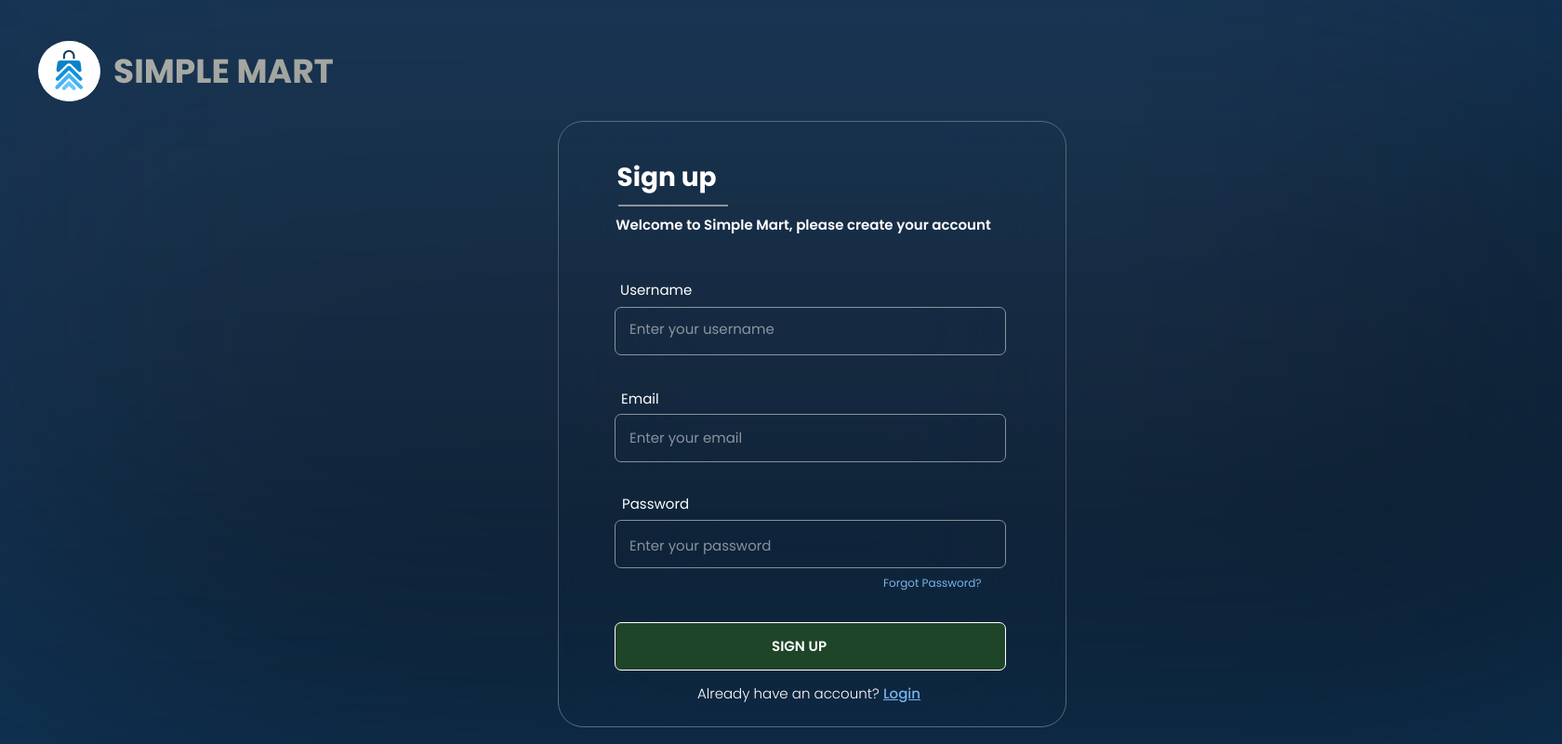
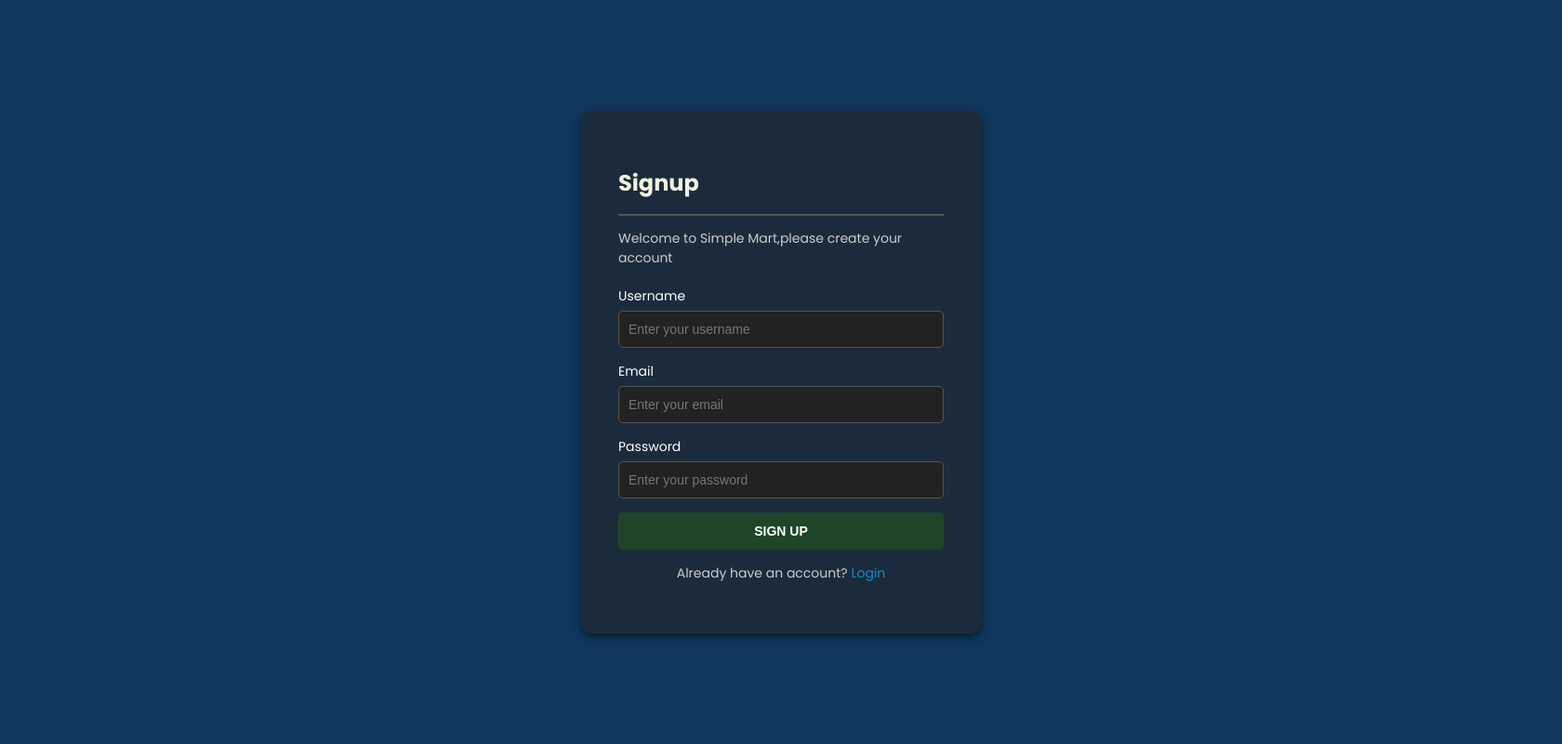
Before and after one commit to Ferarineyesh/Website-E-Commerce-Basis-Data, a PHP site: page /signup.html in a window 1680 px wide. Shown: the whole page at 93% size. Run offline with PHP 8.4, Linux system fonts and the light colour scheme; some libraries are stand-ins or nearby versions.

Commit message:
perbaikan login signup

```diff
--- a/login.css
+++ b/login.css
@@ -3,113 +3,113 @@ body {
     margin: 0;
     background-color: #10375C;
     font-family: 'Poppins', sans-serif;
-    display: flex; /* Use flexbox */
-    justify-content: center; /* Center horizontally */
-    align-items: center; /* Center vertically */
-    height: 100vh; /* Full viewport height */
-    width: 100vw;
-    overflow-x: hidden;
+    color: #F3F3E0;
+    display: flex;
+    justify-content: center;
+    align-items: center;
+    height: 100vh;
 }
 
-/* Common styles */
+/* Container */
 .container {
+    display: flex;
     justify-content: center;
+    align-items: center;
     width: 100%;
     height: 100%;
-    position: relative; /* Changed from 'center' to 'relative' */
+    background-color: #10375C;
 }
 
-.border-line {
-    width: 110px;
-    height: 0;
-    position: absolute;
-    border: 1px rgba(255, 255, 255, 0.8) solid;
+.divider {
+    border: none;
+    border-top: 2px solid #555; /* Warna garis */
+    margin: 10px 0;
+    margin-top: -4px ; /* Jarak antara judul dan teks Welcome */
+    width: 100%; /* Panjang penuh */
+  }
+
+/* Card */
+.card {
+    background-color: #1B2B3C;
+    padding: 40px;
+    width: 350px;
+    border-radius: 10px;
+    box-shadow: 0 4px 10px rgba(0, 0, 0, 0.5);
 }
 
-.blur-background {
-    width: 1841px;
-    height: 610px;
-    position: absolute;
-    background: rgba(39, 46, 63, 0.5);
-    box-shadow: 190px 190px 190px;
-    filter: blur(190px);
+/* Title */
+.login-title {
+    font-size: 24px;
+    color: white;
+    margin-bottom: 10px;
+    text-align: left;
 }
 
-.card {
-    width: 545px;
-    height: 566px;
-    position: relative; /* Changed from 'center' to 'relative' */
-    opacity: 0.5;
-    background: linear-gradient(136deg, #1F4529 0%);
-    border-radius: 27px;
-    border: 1px white solid;
-    backdrop-filter: blur(60px);
-    display: flex; /* Use flexbox for inner content if needed */
-    flex-direction: column; /* Stack children vertically */
-    align-items: center; /* Center children horizontally */
-    justify-content: center; /* Center children vertically */
+/* Welcome Message */
+.welcome-message {
+    font-size: 14px;
+    color: #ccc;
+    text-align: left;
+    margin-bottom: 20px;
 }
 
-.input-box {
-    width: 419px;
-    height: 50px;
-    opacity: 0.5;
-    background: linear-gradient(109deg, white 0%);
-    border-radius: 7px;
-    border: 1px black solid;
-    backdrop-filter: blur(60px);
+/* Form Group */
+.form-group {
+    margin-bottom: 15px;
+    text-align: left;
 }
 
-.text {
-    position: absolute;
+/* Input Label */
+.input-label {
+    font-size: 14px;
     color: white;
-    font-size: 15px;
-    font-weight: 400;
-    overflow-wrap: break-word; /* Update from word-wrap */
+    margin-bottom: 5px;
+    display: block;
 }
 
-/* Custom Text Styles */
-.text-blue {
-    color: #78B3EC;
-    font-size: 12px;
-    font-weight: 400;
+/* Input Field */
+.input-field {
+    width: 100%;
+    height: 40px;
+    padding: 10px;
+    border-radius: 5px;
+    border: 1px solid #555;
+    background-color: #222;
+    color: white;
+    font-size: 14px;
+    box-sizing: border-box;
 }
 
-.text-green {
-    color: #BDCA2E;
-    font-weight: 500;
+/* Signup Button */
+.login-button {
+    width: 100%;
+    height: 40px;
+    background: #1F4529;
+    border-radius: 5px;
+    border: none;
+    color: white;
+    font-size: 14px;
+    font-weight: bold;
+    cursor: pointer;
 }
 
-.text-large {
-    color: white;
-    font-size: 28px;
-    font-weight: 700;
+.login-button:hover {
+    background-color: #3D6E42;
 }
 
-.text-xl {
-    color: #F3F3E0;
-    font-size: 36px;
-    font-weight: 700;
+/* Login Prompt */
+.login-prompt {
+    margin-top: 15px;
+    font-size: 14px;
+    color: #ccc;
+    text-align: center;
 }
 
-/* Buttons */
-.login-button {
-    width: 419px;
-    height: 50px;
-    background: #1F4529;
-    border-radius: 7px;
-    border: 1px white solid;
-    color: white;
-    font-size: 15px;
-    font-weight: 600;
-    text-align: center;
-    line-height: 50px;
+.signup-link {
+    color: #0B90C4;
+    text-decoration: none;
 }
 
-/* Logo */
-.logo {
-    width: 67px;
-    height: 65px;
-    position: absolute;
-    border-radius: 2000px;
+.signup-link:hover {
+    text-decoration: underline;
 }
--- a/signup.css
+++ b/signup.css
@@ -3,125 +3,113 @@ body {
   margin: 0;
   background-color: #10375C;
   font-family: 'Poppins', sans-serif;
+  color: #F3F3E0;
+  display: flex;
+  justify-content: center;
+  align-items: center;
+  height: 100vh;
 }
 
-  /* Common styles */
+/* Container */
 .container {
-    position: relative;
+  display: flex;
+  justify-content: center;
+  align-items: center;
   width: 100%;
   height: 100%;
+  background-color: #10375C;
 }
 
-  .border-line {
-    width: 110px;
-    height: 0px;
-    position: absolute;
-    border: 1px rgba(255, 255, 255, 0.8) solid;
+.divider {
+  border: none;
+  border-top: 2px solid #555; /* Warna garis */
+  margin: 10px 0;
+  margin-top: -4px ; /* Jarak antara judul dan teks Welcome */
+  width: 100%; /* Panjang penuh */
 }
 
-  .blur-background {
-    width: 1841px;
-    height: 610px;
-    position: absolute;
-    background: rgba(39, 46, 63, 0.5);
-    box-shadow: 190px 190px 190px;
-    filter: blur(190px);
+/* Card */
+.card {
+  background-color: #1B2B3C;
+  padding: 40px;
+  width: 350px;
+  border-radius: 10px;
+  box-shadow: 0 4px 10px rgba(0, 0, 0, 0.5);
 }
 
-  .card {
-    width: 545px;
-    height: 610px; /* Tinggi lebih panjang untuk tambahan elemen */
-    position: center;
-    opacity: 0.5;
-    background: linear-gradient(136deg, #1F4529 0%);
-    border-radius: 27px;
-    border: 1px white solid;
-    backdrop-filter: blur(60px);
+/* Title */
+.signup-title {
+  font-size: 24px;
+  color: white;
+  margin-bottom: 10px;
+  text-align: left;
 }
 
-  /* Input Boxes */
-  .input-box {
-    width: 419px;
-    height: 50px;
-    opacity: 0.5;
-    background: linear-gradient(109deg, white 0%);
-    border-radius: 7px;
-    border: 1px black solid;
-    backdrop-filter: blur(60px);
-    margin: 10px 0;
-  }
-
-  /* Text Styles */
-  .text {
-    position: absolute;
-    color: white;
-    font-size: 15px;
-    font-weight: 400;
-    overflow-wrap: break-word; /* Updated */
-  }
-
-  .text-blue {
-    color: #78B3EC;
-    font-size: 12px;
-    font-weight: 400;
-  }
-
-  .text-green {
-    color: #BDCA2E;
-    font-weight: 500;
-  }
-
-  .text-large {
-    color: white;
-    font-size: 28px;
-    font-weight: 700;
-  }
-
-  .text-xl {
-    color: #F3F3E0;
-    font-size: 36px;
-    font-weight: 700;
-  }
-
-  .text-sub {
-    color: white;
-    font-size: 15px;
-    font-weight: 300;
-  }
-
-  .text-link {
-    color: #78B3EC;
-    font-size: 15px;
-    font-weight: 500;
-    cursor: pointer;
-    text-decoration: underline;
-  }
-
-  /* Buttons */
-  .signup-button {
-    width: 419px;
-    height: 50px;
-    background: #1F4529;
-    border-radius: 7px;
-    border: 1px white solid;
-    color: white;
-    font-size: 15px;
-    font-weight: 600;
-    text-align: center;
-    line-height: 50px;
-  }
-
-  .signup-title {
-    color: white;
-    font-size: 28px;
-    font-weight: 700;
+/* Welcome Message */
+.welcome-message {
+  font-size: 14px;
+  color: #ccc;
+  text-align: left;
   margin-bottom: 20px;
 }
 
-  /* Logo */
-  .logo {
-    width: 67px;
-    height: 65px;
-    position: absolute;
-    border-radius: 2000px;
+/* Form Group */
+.form-group {
+  margin-bottom: 15px;
+  text-align: left;
 }
+
+/* Input Label */
+.input-label {
+  font-size: 14px;
+  color: white;
+  margin-bottom: 5px;
+  display: block;
+}
+
+/* Input Field */
+.input-field {
+  width: 100%;
+  height: 40px;
+  padding: 10px;
+  border-radius: 5px;
+  border: 1px solid #555;
+  background-color: #222;
+  color: white;
+  font-size: 14px;
+  box-sizing: border-box;
+}
+
+/* Signup Button */
+.signup-button {
+  width: 100%;
+  height: 40px;
+  background: #1F4529;
+  border-radius: 5px;
+  border: none;
+  color: white;
+  font-size: 14px;
+  font-weight: bold;
+  cursor: pointer;
+}
+
+.signup-button:hover {
+  background-color: #3D6E42;
+}
+
+/* Login Prompt */
+.signup-prompt {
+  margin-top: 15px;
+  font-size: 14px;
+  color: #ccc;
+  text-align: center;
+}
+
+.login-link {
+  color: #0B90C4;
+  text-decoration: none;
+}
+
+.login-link:hover {
+  text-decoration: underline;
+}
--- a/signup.html
+++ b/signup.html
@@ -3,36 +3,33 @@
 <head>
     <meta charset="UTF-8">
     <meta name="viewport" content="width=device-width, initial-scale=1.0">
-    <title>Simple Mart Signup</title>
+    <title>Simple Mart - Sign up</title>
     <link href="https://fonts.googleapis.com/css2?family=Poppins:wght@300;400;500;600;700&display=swap" rel="stylesheet">
-    <link rel="stylesheet" href="signup.css">
+    <link rel="stylesheet" href="login.css">
 </head>
 <body>
-    <div style="width: 100%; height: 100%; position: relative; background: #10375C">
-        <div style="left: 122px; top: 49px; position: absolute; text-align: center; color: #F3F3E0; font-size: 36px; font-family: Poppins; font-weight: 700; word-wrap: break-word">SIMPLE MART</div>
-        <img style="width: 67px; height: 65px; left: 41px; top: 44px; position: absolute; border-radius: 2000px" src="https://via.placeholder.com/67x65" />
-        <div style="width: 545px; height: 650px; left: 600px; top: 130px; position: absolute; opacity: 0.50; background: linear-gradient(109deg, #1F4529 0%); border-radius: 27px; border: 1px white solid; backdrop-filter: blur(60px)"></div>
-        <div style="width: 116px; height: 0px; left: 665px; top: 220px; position: absolute; border: 1px white solid"></div>
-        <div style="width: 1841px; height: 610px; left: -188px; top: -93px; position: absolute; background: rgba(39, 46, 63, 0.50); box-shadow: 190px 190px 190px; filter: blur(190px)"></div>
-        <div style="width: 419px; height: 50px; left: 661px; top: 669px; position: absolute; background: #1F4529; border-radius: 7px; border: 1px white solid"></div>
-        <div style="left: 950px; top: 618px; position: absolute; color: #78B3EC; font-size: 12px; font-family: Poppins; font-weight: 400; word-wrap: break-word">Forgot Password?</div>
-        <div style="left: 830px; top: 683px; position: absolute; color: white; font-size: 15px; font-family: Poppins; font-weight: 600; word-wrap: break-word">SIGN UP</div>
-        <div style="width: 419px; height:  50px; left: 661px; top: 559px; position: absolute; opacity: 0.50; background: linear-gradient(109deg, white 0%); border-radius: 7px; border: 1px white solid; backdrop-filter: blur(60px)"></div>
-        <div style="width: 419px; height: 50px; left: 661px; top: 330px; position: absolute; opacity: 0.50; background: linear-gradient(109deg, white 0%); border-radius: 7px; border: 1px white solid; backdrop-filter: blur(60px)"></div>
-        <div style="left: 669px; top: 530px; position: absolute; color: white; font-size: 15px; font-family: Poppins; font-weight: 400; word-wrap: break-word">Password</div>
-        <div style="left: 667px; top: 300px; position: absolute; color: white; font-size: 15px; font-family: Poppins; font-weight: 400; word-wrap: break-word">Username</div>
-        <div style="left: 750px; top: 733px; position: absolute">
-            <span style="color: white; font-size: 15px; font-family: Poppins; font-weight: 300; word-wrap: break-word">Already have an account?</span>
-            <a href="login.html" style="color: #78B3EC; font-size: 15px; font-family: Poppins; font-weight: 500; word-wrap: break-word">Login</a>
+    <div class="container">
+        <div class="card">
+            <h2 class="signup-title">Signup</h2>
+            <hr class="divider">
+            <p class="welcome-message">Welcome to Simple Mart,please create your account</p>
+            <form action="login.php" method="POST">
+                <div class="form-group">
+                    <label class="input-label" for="username">Username</label>
+                    <input type="text" id="username" name="username" class="input-field" placeholder="Enter your username" required>
+                </div>
+                <div class="form-group">
+                    <label class="input-label" for="email">Email</label>
+                    <input type="email" id="email" name="email" class="input-field" placeholder="Enter your email" required>
+                </div>
+                <div class="form-group">
+                    <label class="input-label" for="password">Password</label>
+                    <input type="password" id="password" name="password" class="input-field" placeholder="Enter your password" required>
+                </div>
+                <button type="submit" class="login-button">SIGN UP</button>
+            </form>
+            <p class="login-prompt">Already have an account?  <a href="login.html" class="signup-link">Login</a></p>
         </div>
-        <div style="left: 677px; top:342px; position: absolute; opacity: 0.50; color: white; font-size: 15px; font-family: Poppins; font-weight: 400; word-wrap: break-word">Enter your username</div>
-        <div style="width: 419px; height: 50px; left: 661px; top: 445px; position: absolute; opacity: 0.50; background: linear-gradient(109deg, white 0%); border-radius: 7px; border: 1px white solid; backdrop-filter: blur(60px)"></div>
-        <div style="left: 668px; top: 417px; position: absolute; color: white; font-size: 15px; font-family: Poppins; font-weight: 400; word-wrap: break-word">Email</div>
-        <div style="left: 677px; top: 459px; position: absolute; opacity: 0.50; color: white; font-size: 15px; font-family: Poppins; font-weight: 400; word-wrap: break-word">Enter your email</div>
-        <div style="width: 858px; height: 23px; left: 435px; top: 230px; position: absolute; text-align: center; color: white; font-size: 15px; font-family: Poppins; font-weight: 600; word-wrap: break-word">Welcome to Simple Mart, please create your account</div>
-        <div style="left: 677px; top: 575px; position: absolute; opacity: 0.50; color: white; font-size: 15px; font-family: Poppins; font-weight: 400; word-wrap: break-word">Enter your password</div>
-        <div style="width: 374px; height: 85px; left: 530px; top: 170px; position: absolute; text-align: center; color: white; font-size: 28px; font-family: Poppins; font-weight: 700; word-wrap: break-word">Sign up</div>
     </div>
-    <img style="width: 67px; height: 65px; left: 41px; top: 44px; position: absolute; border-radius: 2000px" src="img/logo.png" alt="Simple Mart Logo" />
 </body>
 </html>
```
Also changed, not shown: login.html (+18 -21 lines). Lines whose indentation alone changed are shown as unchanged.
